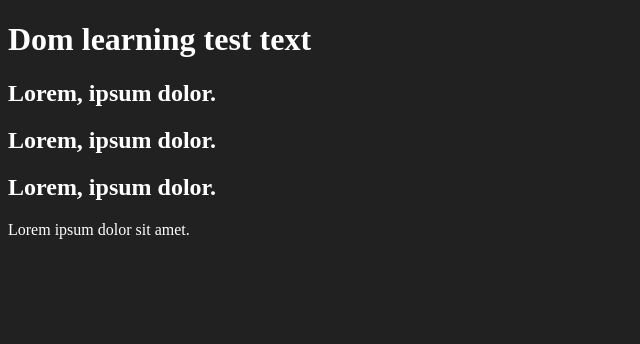
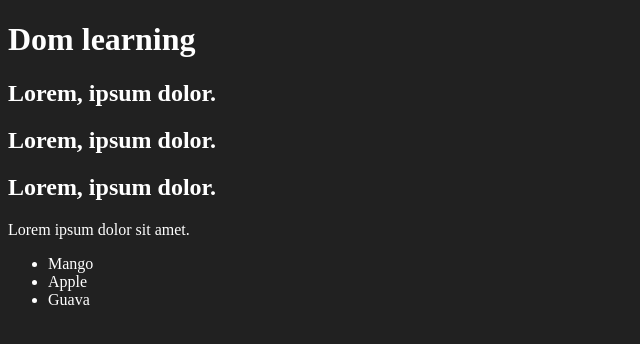
Before and after one commit to Rupam-Mondal/DOM, a plain HTML site: page dom_basic/one.html in a window 1280 px wide. Shown: the whole page, without its empty margins (0-640 px from the left). Drawn offline with Linux system fonts and the light colour scheme.

Commit message:
dom practice

```diff
--- a/dom_basic/one.html
+++ b/dom_basic/one.html
@@ -14,7 +14,7 @@
 <body class="bg-black">
     <div>
         <h1 class="heading" id="title">Dom learning
-            <span>
+            <span style="display: none;">
                 test text
             </span>
         </h1>
@@ -23,5 +23,10 @@
         <h2>Lorem, ipsum dolor.</h2>
         <p>Lorem ipsum dolor sit amet.</p>
     </div>
+    <ul>
+        <li class="fruits">Mango</li>
+        <li class="fruits">Apple</li>
+        <li class="fruits">Guava</li>
+    </ul>
 </body>
 </html>
```
